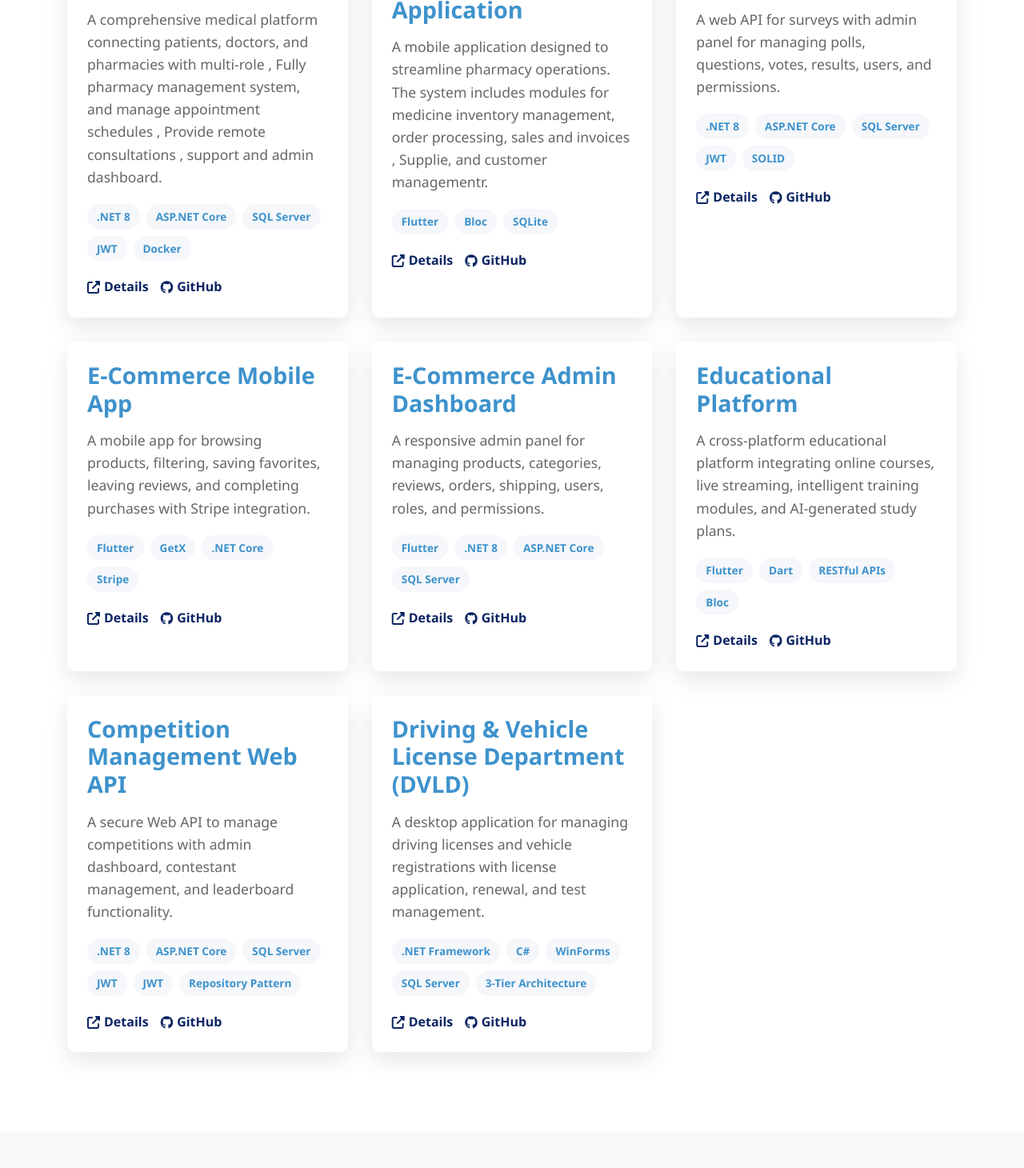
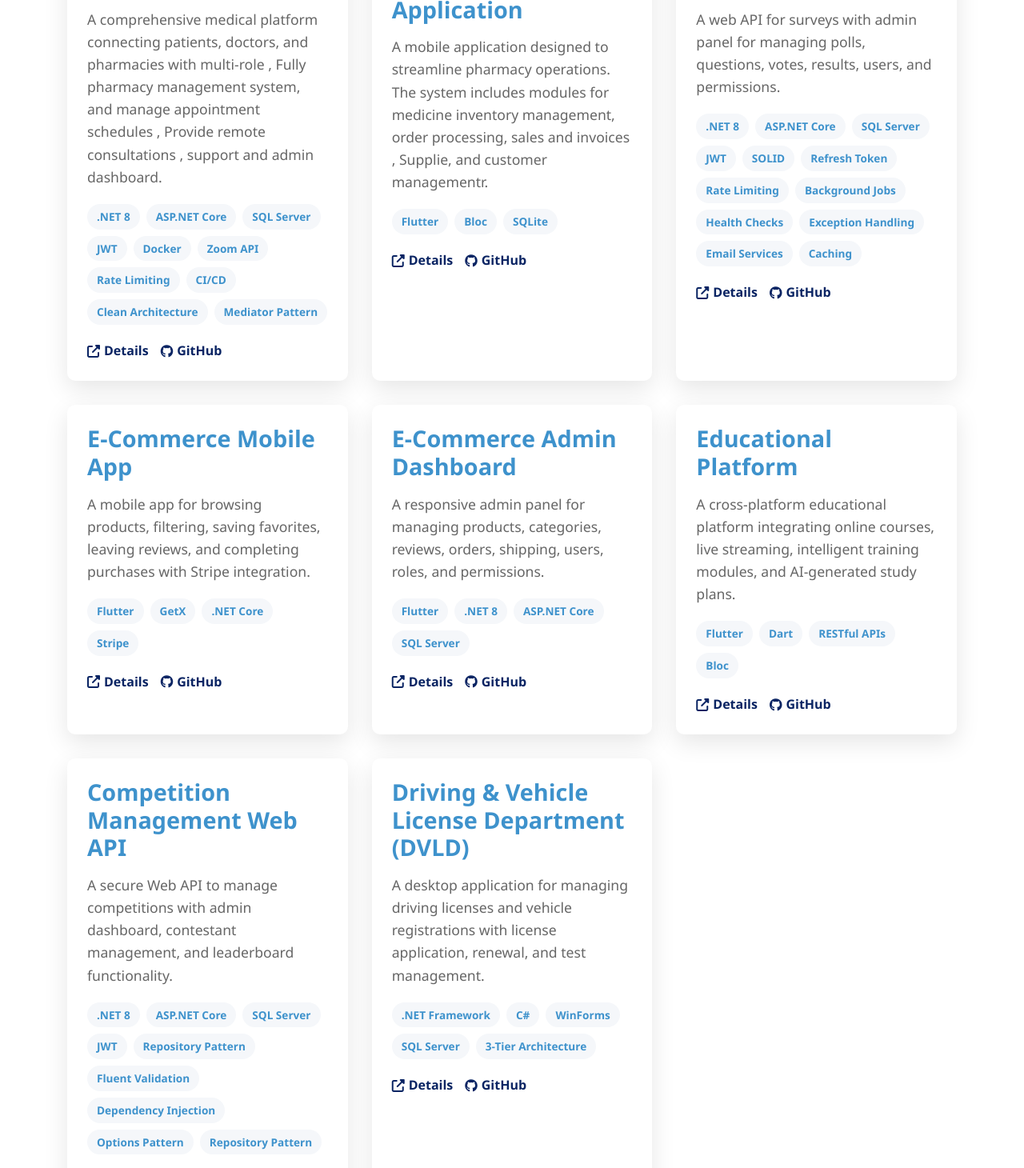
Before and after one commit to MunzerBasher/webSite, a plain HTML site: page index.html in a window 1280 px wide. Shown: the part 3497-4957 px from the top of the page at 80% size. Drawn offline with Linux system fonts and the light colour scheme.

Commit message:
Update index.html

```diff
--- a/index.html
+++ b/index.html
@@ -985,6 +985,11 @@
                             <span class="tech-tag">SQL Server</span>
                             <span class="tech-tag">JWT</span>
                             <span class="tech-tag">Docker</span>
+                            <span class="tech-tag">Zoom API</span>
+                            <span class="tech-tag">Rate Limiting</span>
+                            <span class="tech-tag">CI/CD</span>
+                            <span class="tech-tag">Clean Architecture</span>
+                            <span class="tech-tag">Mediator Pattern</span>
                         </div>
                         <div class="portfolio-links">
                             <a id = "8" href="details.html"><i class="fas fa-external-link-alt" onclick="openProject(8)"></i> Details</a>
@@ -1023,6 +1028,13 @@
                             <span class="tech-tag">SQL Server</span>
                             <span class="tech-tag">JWT</span>
                             <span class="tech-tag">SOLID</span>
+                            <span class="tech-tag">Refresh Token</span>
+                            <span class="tech-tag">Rate Limiting</span>
+                            <span class="tech-tag">Background Jobs</span>
+                            <span class="tech-tag">Health Checks</span>
+                            <span class="tech-tag">Exception Handling</span>
+                            <span class="tech-tag">Email Services</span>
+                            <span class="tech-tag">Caching</span>
                         </div>
                         <div class="portfolio-links">
                             <a id = "6" href="details.html"><i class="fas fa-external-link-alt" onclick="openProject(6)"></i> Details</a>
@@ -1098,7 +1110,10 @@
                             <span class="tech-tag">ASP.NET Core</span>
                             <span class="tech-tag">SQL Server</span>
                             <span class="tech-tag">JWT</span>
-                             <span class="tech-tag">JWT</span>
+                            <span class="tech-tag">Repository Pattern</span>
+                            <span class="tech-tag">Fluent Validation</span>
+                            <span class="tech-tag">Dependency Injection</span>
+                            <span class="tech-tag">Options Pattern</span>
                             <span class="tech-tag">Repository Pattern</span>
                         </div>
                         <div class="portfolio-links">
```
